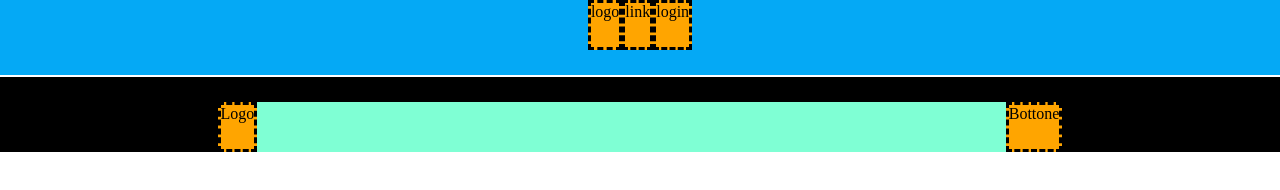
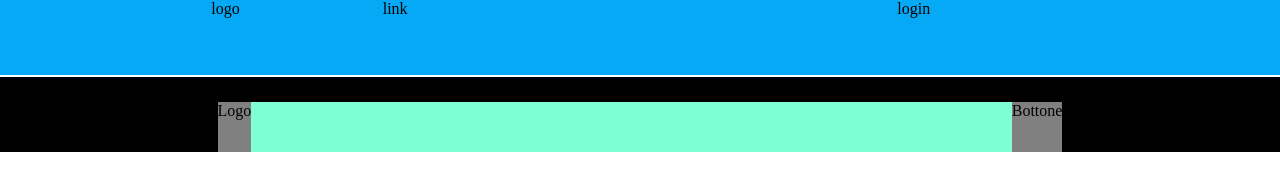
Before and after one commit to Lorenzo-Ruben-Rampa/htmlcss-struttura-discord, a plain HTML site: page index.html in a window 1280 px wide. Drawn offline with Linux system fonts and the light colour scheme.

Commit message:
Correzione percentuali

```diff
--- a/css/style.css
+++ b/css/style.css
@@ -3,7 +3,6 @@
     margin: 0;
     padding: 0;
 }
-
 
 /* Intestazione */
 
@@ -15,20 +14,28 @@ header {
     width: 100%;
 }
 
-nav {
+.nav {
+    border-style: dashed;
+    margin-top: 15px;
+}
+}
+
+.nav-header {
     background-color: orange;
-    height: 50px;;
-    border-style: dashed;
+    height: 50px;
+    margin-top: 15px;
 }
 
 .laterale {
-    width: 13,4%;
+    width: 13.4%;
 }
 
 .centrale {
-    width: 40,2%;
+    width: 40.2%;
     margin: 0, auto;
 }
+
+/* jumbotron */
 
 .jumbotron {
     background-color: blue;
@@ -41,10 +48,6 @@ nav {
 
 /* Sezioni */
 
-section {
-    height: 12,8%;
-}
-
 .container-blue {
     background-color: blue;
 }
@@ -54,7 +57,7 @@ section {
 }
 
 .centrale {
-    height: 25,6%;
+    height: 25.6%;
 }
 
 .greenbox {
@@ -62,14 +65,17 @@ section {
 }
 
 .dispari {
+    height: 12.8%;
 }
 
 .pari {
     background-color: gray;
+    height: 12.8%;
 }
 
 .ultima {
     background-color: black;
+    height: 12.8%;
 }
 
 /* pié di pagina*/
@@ -93,4 +99,5 @@ footer {
 
 .pièdipagina {
     margin: 25%, 50%, 0, 50%;
+    background-color: grey;
 }
--- a/html.html
+++ b/index.html
@@ -9,8 +9,8 @@
 <body>
     <!-- Intestazione -->
     <header>
-        <nav class="laterale">logo</nav>
-        <nav class="centrale">link</nav>
+        <nav class="laterale" class="nav-header">logo</nav>
+        <nav class="centrale" class="nav-header">link</nav>
         <nav class="laterale">login</nav>
     </header>
 
```
